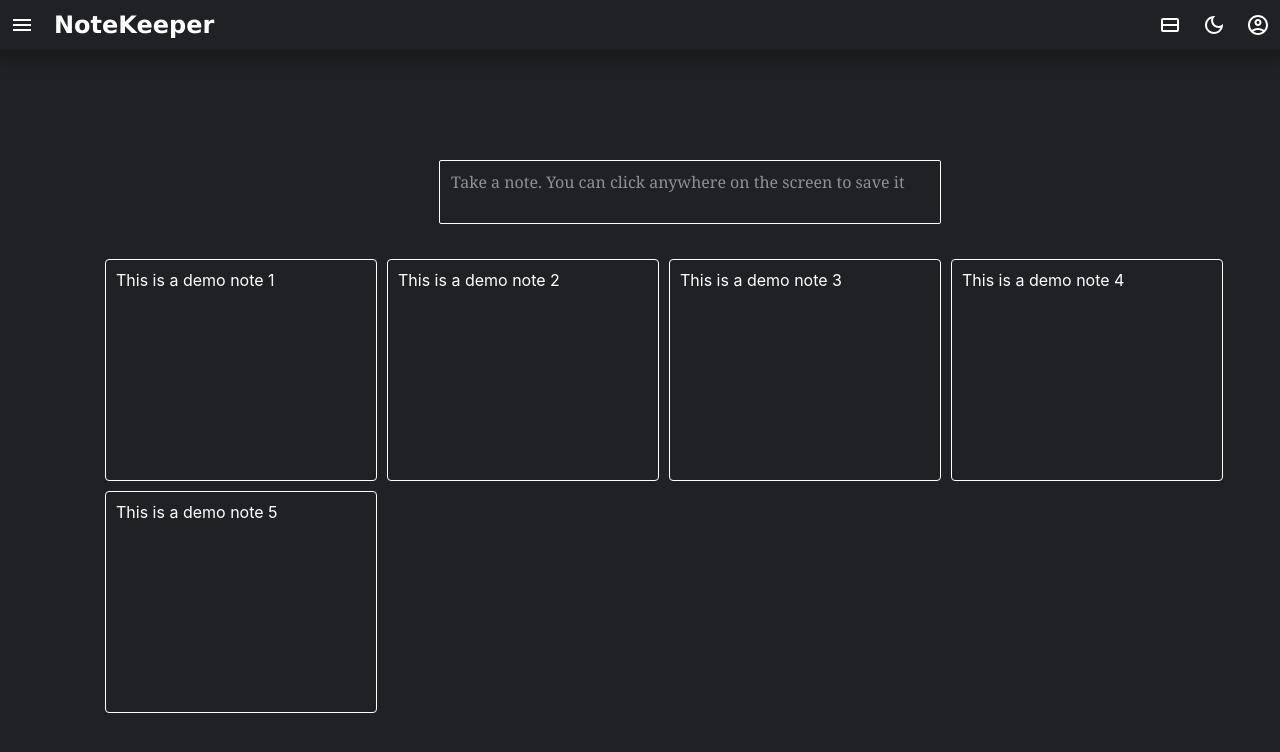
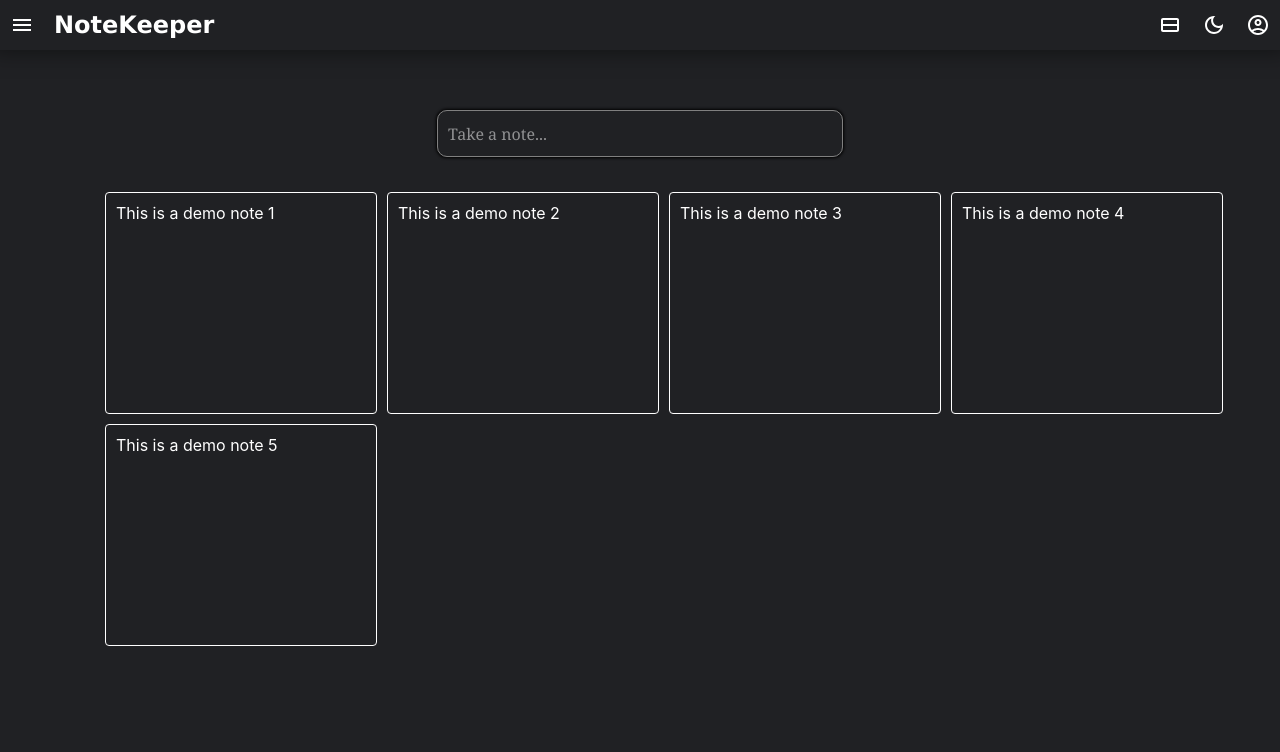
Before and after one commit to RahulGusai/note-keeper, a React (Create React App) app: page / in a window 1280 px wide. Shown: the top 752 px of the page. Built offline with nearby package versions, Linux system fonts and the light colour scheme.

Commit message:
Redesigning new note container

```diff
--- a/src/home/newNote.css
+++ b/src/home/newNote.css
@@ -1,33 +1,30 @@
 .newNoteContainer {
   display: flex;
-  width: 500px;
-  height: fit-content;
-  margin-top: 100px;
-  margin-left: 100px;
+  width: 30%;
+  min-height: 25px;
+  padding: 10px;
+  margin-top: 50px;
   transition: all 0.1s ease;
   flex-direction: column;
-  justify-content: flex-start;
-  border: 0.04em solid white;
-  border-radius: 2px;
+  justify-content: center;
+  align-items: flex-start;
+  border: 1px solid grey;
+  box-shadow: 0px 0px 3px 1px #000000;
+  border-radius: 10px;
+  cursor: text;
 }
 
 .default {
-  height: 40px;
   opacity: 0.5;
 }
 
 .content {
   display: flex;
   flex-direction: column;
-  padding: 10px;
-  line-height: 20px;
   resize: none;
   color: white;
   text-align: left;
   font-family: Georgia, 'Times New Roman', Times, serif;
-  font-weight: normal;
-  border: 1px solid transparent;
-  background-color: transparent;
   overflow: hidden;
 }
 
@@ -37,15 +34,16 @@
 }
 
 .expanded {
+  font-weight: normal;
+  margin-top: 10px;
   min-height: 100px;
+  color: white;
 }
 
 .title {
   height: 30px;
-  line-height: 20px;
   resize: none;
   color: white;
-  padding: 10px;
   font-family: Georgia, 'Times New Roman', Times, serif;
   border: 1px solid transparent;
   background-color: transparent;
--- a/src/home/newNote.js
+++ b/src/home/newNote.js
@@ -1,11 +1,13 @@
 import './newNote.css';
 import { forwardRef, useEffect, useState } from 'react';
-import FormatListBulletedIcon from '@mui/icons-material/FormatListBulleted';
 
 function ComponentHandler(props, ref) {
   const { titleRef, contentRef } = ref;
   const { isExpanded, newNoteClickHandler } = props;
-  const [bulletEnabled, setBulletEnabled] = useState(false);
+  const [isDefaultTextLoaded, setisDefaultTextLoaded] = useState({
+    content: true,
+    title: true,
+  });
 
   function handleNewNoteClick(e) {
     if (!isExpanded) {
@@ -13,29 +15,38 @@ function ComponentHandler(props, ref) {
     }
   }
 
-  function insertBulletPoint() {
-    if (bulletEnabled) {
-      //TODO Handle true case
-      setBulletEnabled(false);
-    } else {
-      const currentContent = contentRef.current.innerHTML;
-      contentRef.current.innerHTML = `${currentContent}<p>&#8226;&nbsp;</p>`;
-      setBulletEnabled(true);
-    }
-  }
-
   useEffect(() => {
-    if (!isExpanded) {
-      contentRef.current.innerHTML =
-        'Take a note. You can click anywhere on the screen to save it';
-    } else {
-      contentRef.current.innerHTML = '';
+    if (isExpanded) {
+      contentRef.current.focus();
+      const range = document.createRange();
+      const selection = window.getSelection();
+      range.selectNodeContents(contentRef.current);
+      range.collapse(true);
+      selection.removeAllRanges();
+      selection.addRange(range);
     }
   }, [contentRef, isExpanded]);
 
+  const handleKeyPressedOnContent = (e) => {
+    if (isDefaultTextLoaded.content) {
+      contentRef.current.innerHTML = '';
+      setisDefaultTextLoaded((isDefaultTextLoaded) => {
+        return { ...isDefaultTextLoaded, content: false };
+      });
+    }
+  };
+
+  const handleKeyPressedOntTitle = (e) => {
+    if (isDefaultTextLoaded.title) {
+      titleRef.current.innerHTML = '';
+      setisDefaultTextLoaded((isDefaultTextLoaded) => {
+        return { ...isDefaultTextLoaded, title: false };
+      });
+    }
+  };
+
   const contentClassesName = `content ${isExpanded ? 'expanded' : 'default'}`;
   const titleClassesname = `title ${isExpanded ? 'show' : 'hide'}`;
-
   const footerClassesName = `footerContainer ${isExpanded ? 'show' : 'hide'}`;
 
   return (
@@ -47,28 +58,21 @@ function ComponentHandler(props, ref) {
       <div
         contentEditable
         ref={titleRef}
-        role="textbox"
         className={titleClassesname}
+        onKeyDown={handleKeyPressedOntTitle}
       >
         Title
       </div>
       <div
         contentEditable
         ref={contentRef}
-        role="textbox"
         className={contentClassesName}
-      ></div>
+        onKeyDown={handleKeyPressedOnContent}
+      >
+        Take a note...
+      </div>
 
-      <div className={footerClassesName}>
-        <div className="icons">
-          <FormatListBulletedIcon
-            style={{ color: 'white' }}
-            onClick={insertBulletPoint}
-            className="bulletIcon"
-          ></FormatListBulletedIcon>
-        </div>
-        <div className="button">Close</div>
-      </div>
+      <div className={footerClassesName}></div>
     </div>
   );
 }
```
